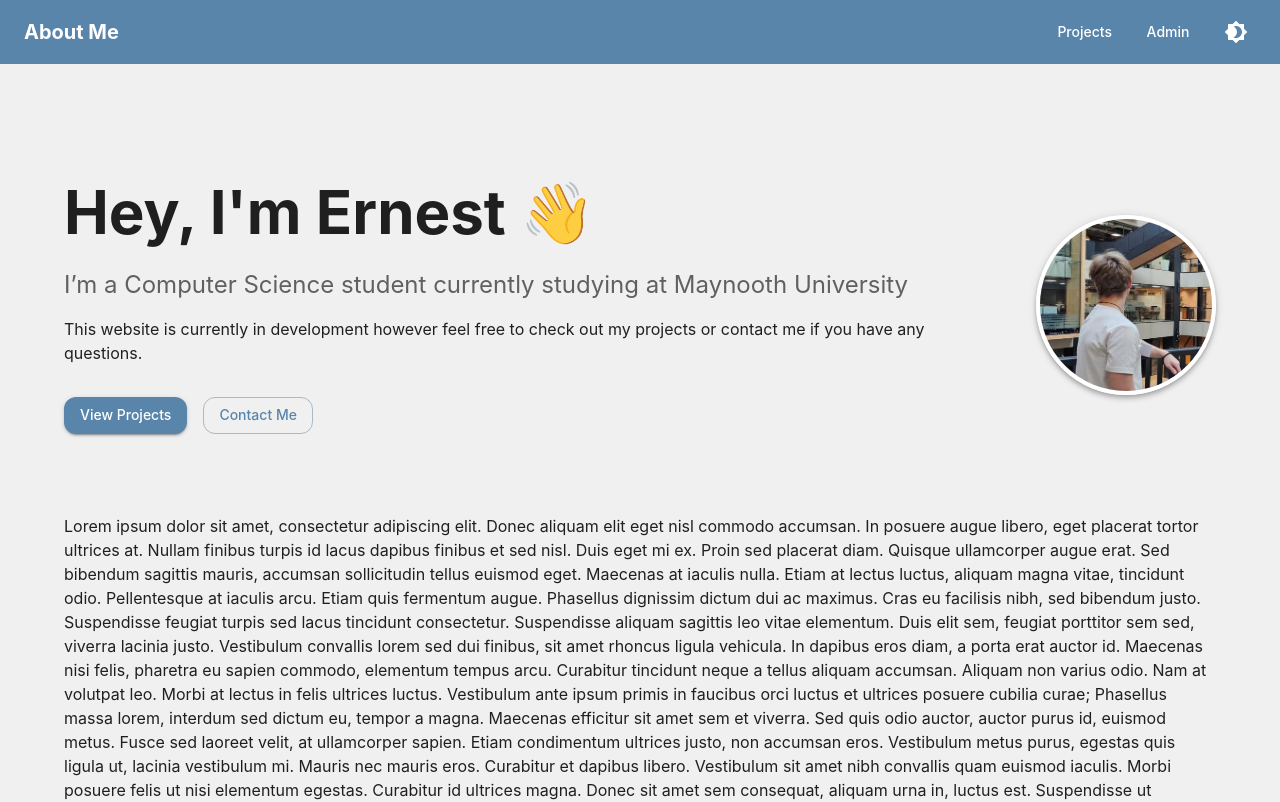
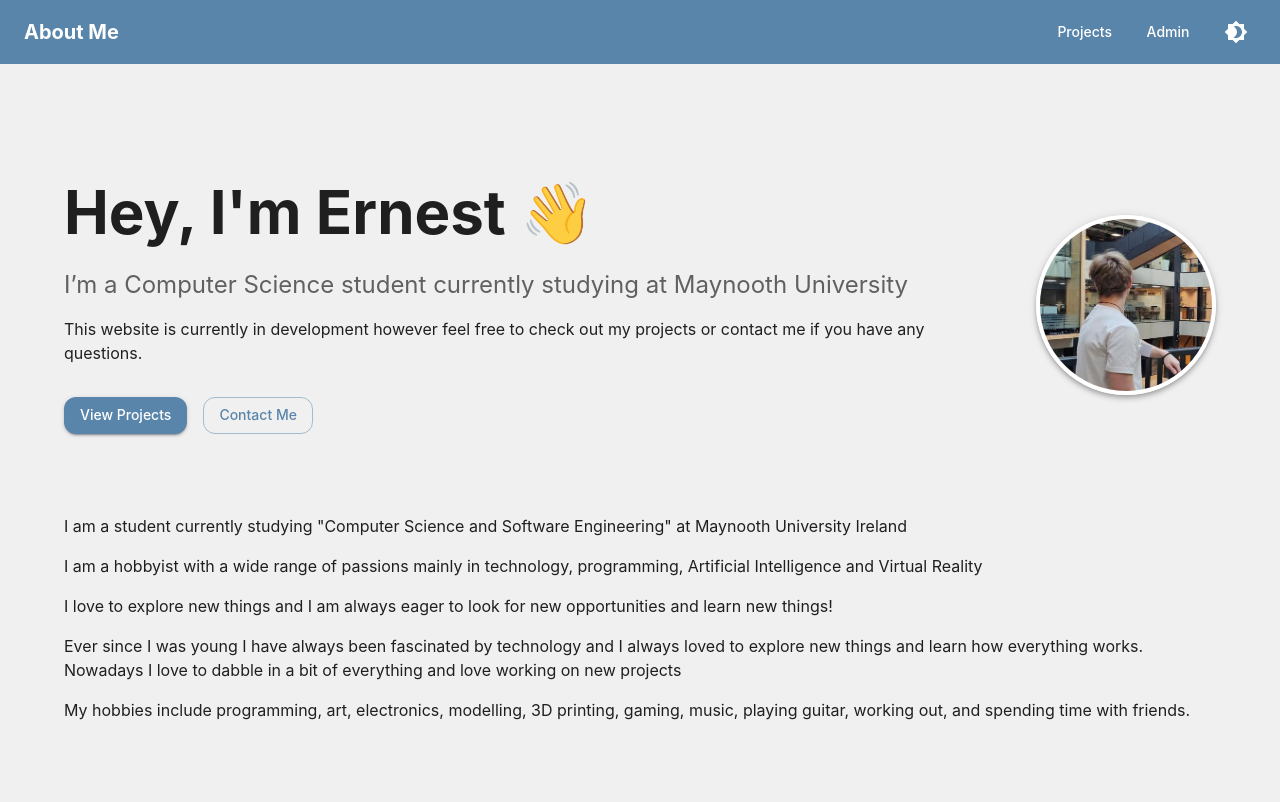
Before and after one commit to Ernest326/portfolio-app, a Next.js app: page / in a window 1280 px wide. Shown: the top 802 px of the page. Built offline with nearby package versions, Linux system fonts and the light colour scheme.

Commit message:
Some updates on home page + project page

```diff
--- a/pages/index.tsx
+++ b/pages/index.tsx
@@ -87,18 +87,23 @@ export default function HomePage() {
             animate={{ opacity: 1, scale: 1 }}
             transition={{ delay: 0.6, duration: 0.5 }}
       >
-      <Typography variant="body1" sx={{ mt: 10, mb: 4 }}>
-            Lorem ipsum dolor sit amet, consectetur adipiscing elit. Donec aliquam elit eget nisl commodo accumsan. In posuere augue libero, eget placerat tortor ultrices at. Nullam finibus turpis id lacus dapibus finibus et sed nisl. Duis eget mi ex. Proin sed placerat diam. Quisque ullamcorper augue erat. Sed bibendum sagittis mauris, accumsan sollicitudin tellus euismod eget. Maecenas at iaculis nulla.
-
-            Etiam at lectus luctus, aliquam magna vitae, tincidunt odio. Pellentesque at iaculis arcu. Etiam quis fermentum augue. Phasellus dignissim dictum dui ac maximus. Cras eu facilisis nibh, sed bibendum justo. Suspendisse feugiat turpis sed lacus tincidunt consectetur. Suspendisse aliquam sagittis leo vitae elementum. Duis elit sem, feugiat porttitor sem sed, viverra lacinia justo.
-
-            Vestibulum convallis lorem sed dui finibus, sit amet rhoncus ligula vehicula. In dapibus eros diam, a porta erat auctor id. Maecenas nisi felis, pharetra eu sapien commodo, elementum tempus arcu. Curabitur tincidunt neque a tellus aliquam accumsan. Aliquam non varius odio. Nam at volutpat leo. Morbi at lectus in felis ultrices luctus. Vestibulum ante ipsum primis in faucibus orci luctus et ultrices posuere cubilia curae; Phasellus massa lorem, interdum sed dictum eu, tempor a magna. Maecenas efficitur sit amet sem et viverra. Sed quis odio auctor, auctor purus id, euismod metus. Fusce sed laoreet velit, at ullamcorper sapien. Etiam condimentum ultrices justo, non accumsan eros. Vestibulum metus purus, egestas quis ligula ut, lacinia vestibulum mi. Mauris nec mauris eros.
-
-            Curabitur et dapibus libero. Vestibulum sit amet nibh convallis quam euismod iaculis. Morbi posuere felis ut nisi elementum egestas. Curabitur id ultrices magna. Donec sit amet sem consequat, aliquam urna in, luctus est. Suspendisse ut scelerisque eros, finibus viverra justo. Aliquam aliquet lacinia odio quis dapibus. In hac habitasse platea dictumst. Praesent non mi semper, sagittis elit in, tempor nisl.
-
-            Praesent at neque odio. Nam ultricies purus eget vehicula cursus. Donec dapibus sapien id nibh faucibus aliquam. Maecenas elementum orci nisl, id mollis quam gravida nec. Nunc in porttitor libero, sit amet pretium ligula. In vestibulum lobortis posuere. Proin rhoncus tellus turpis, in hendrerit sapien dignissim a. Integer gravida velit eu felis feugiat, eget imperdiet urna pretium. In sit amet est metus.
-        </Typography>
-        </motion.div>
+      <Typography variant="body1" sx={{ mt: 10, mb: 2}}>
+            I am a student currently studying "Computer Science and Software Engineering" at Maynooth University Ireland
+      </Typography>
+      <Typography sx={{ mb: 2}}>
+            I am a hobbyist with a wide range of passions mainly in technology, programming, Artificial Intelligence and Virtual Reality
+      </Typography>
+      <Typography sx={{ mb: 2}}>
+            I love to explore new things and I am always eager to look for new opportunities and learn new things!
+      </Typography>
+      <Typography sx={{ mb: 2}}>
+            Ever since I was young I have always been fascinated by technology and I always loved to explore new things and learn
+            how everything works. Nowadays I love to dabble in a bit of everything and love working on new projects
+      </Typography>
+      <Typography>
+            My hobbies include programming, art, electronics, modelling, 3D printing, gaming, music, playing guitar, working out, and spending time with friends.
+      </Typography>
+      </motion.div>
     </Container>
   );
 }
```
Also changed, not shown: pages/projects/[slug].tsx (+0 -16 lines).
